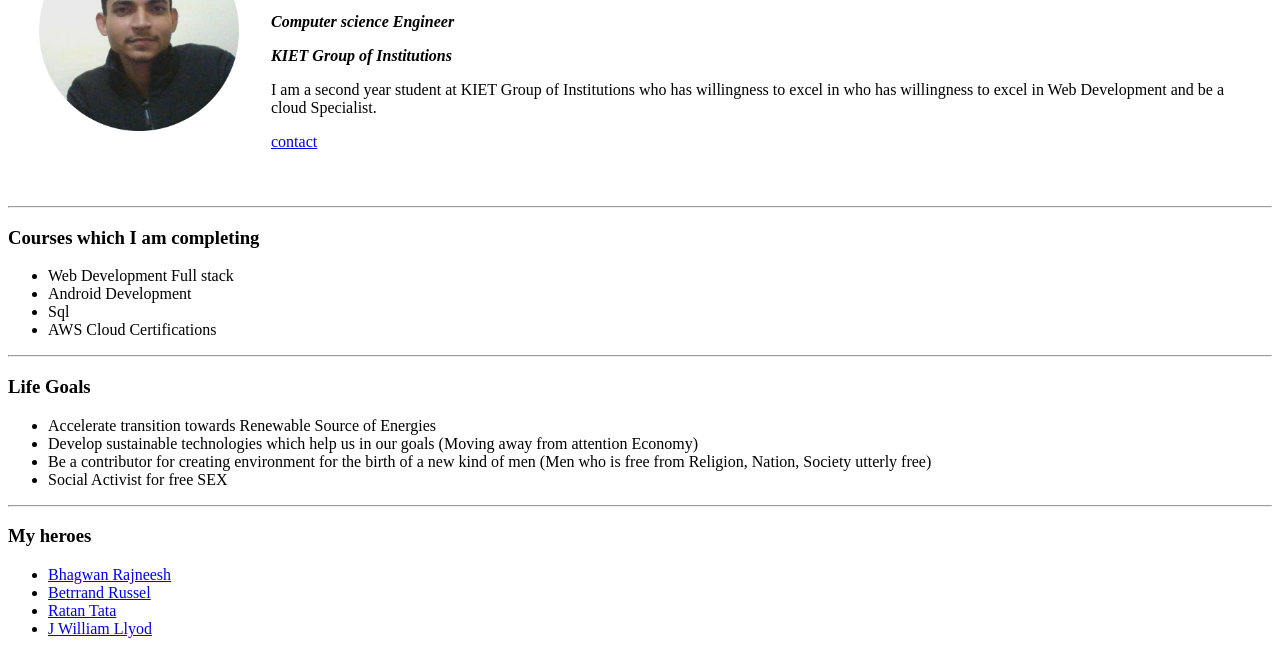
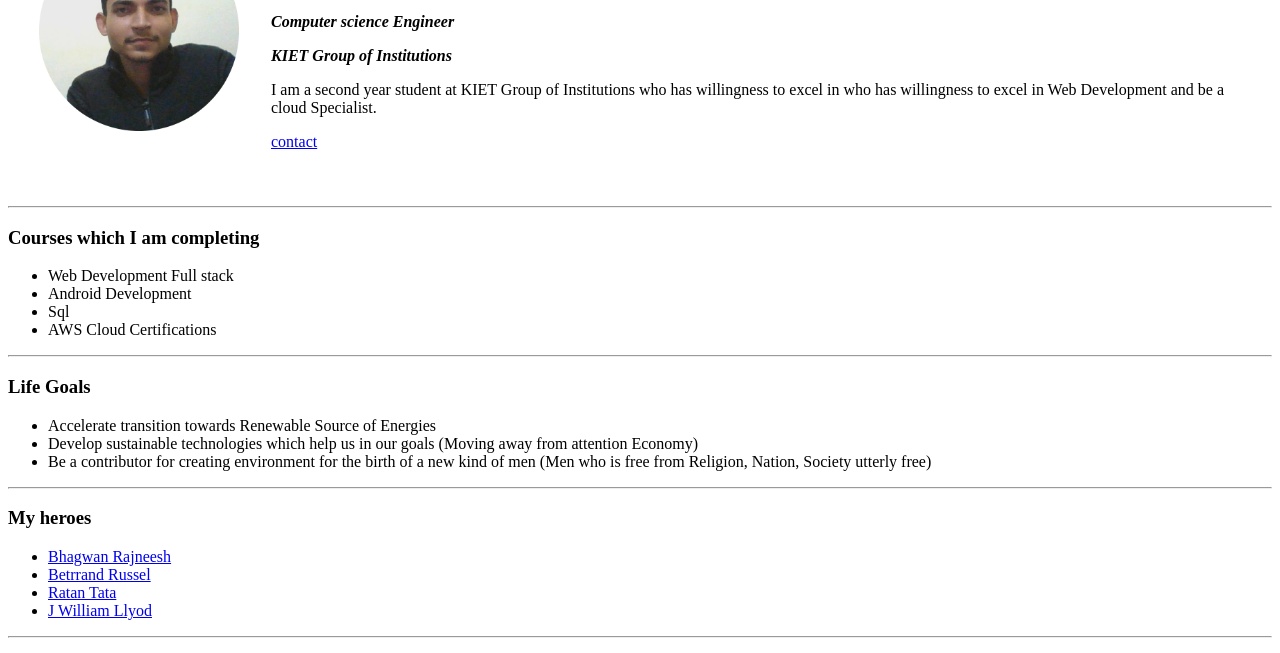
Before and after one commit to Ankit-Kumar-Mishra-Kiet/CV, a plain HTML site: page index.html in a window 1280 px wide. Shown: the part 140-793 px from the top of the page. Drawn offline with Linux system fonts and the light colour scheme.

Commit message:
Update index.html
Removed a line

```diff
--- a/index.html
+++ b/index.html
@@ -34,7 +34,7 @@
             <li>Accelerate transition towards Renewable Source of Energies</li>
             <li>Develop sustainable technologies which help us in our goals (Moving away from attention Economy) </li>
             <li>Be a contributor for creating environment for the birth of a new kind of men (Men who is free from Religion, Nation, Society utterly free)</li>
-        <li>Social Activist for free SEX</li>
+
         </ul><hr>
 <h3>My heroes</h3>
 <ul>
```
